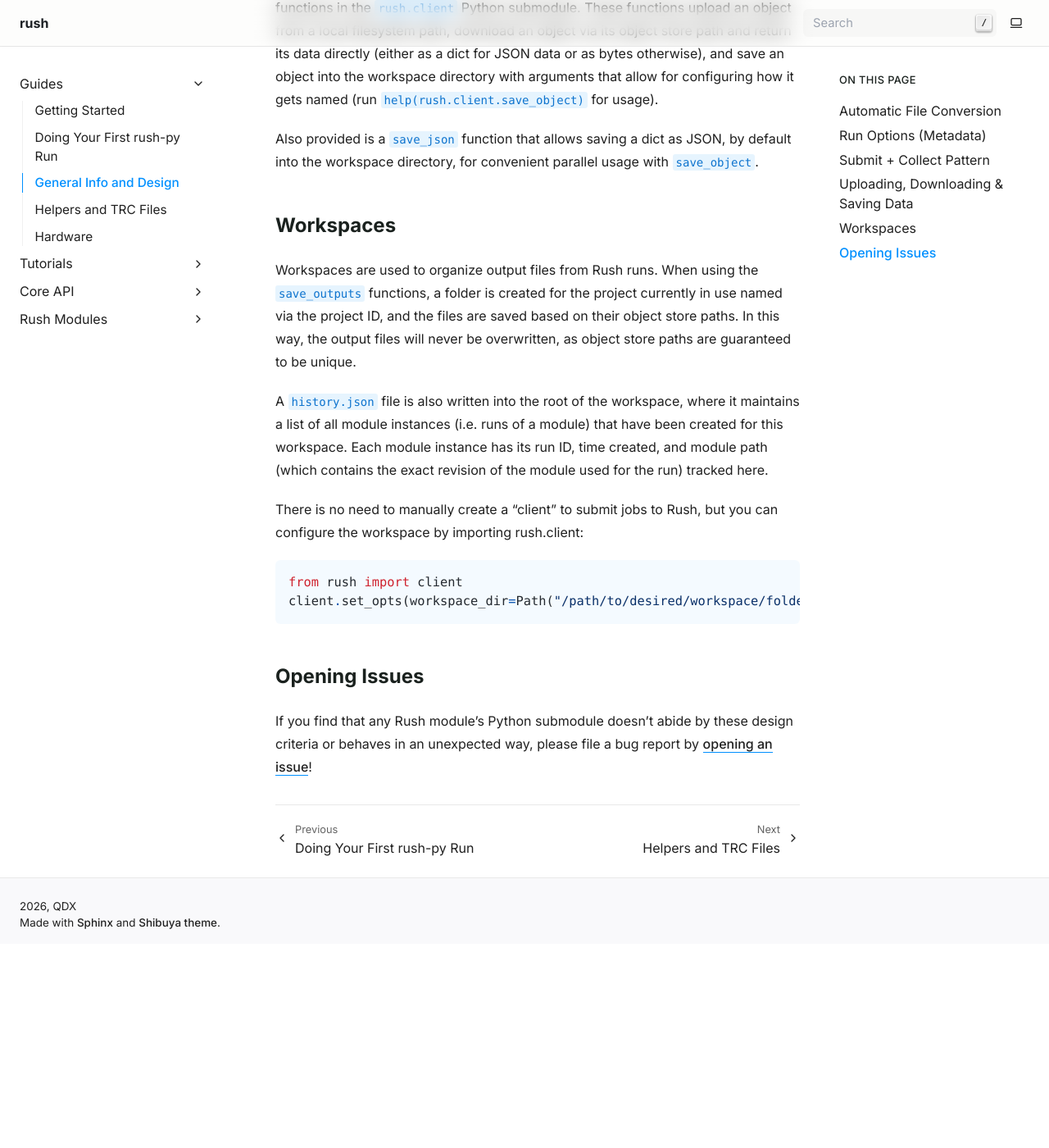
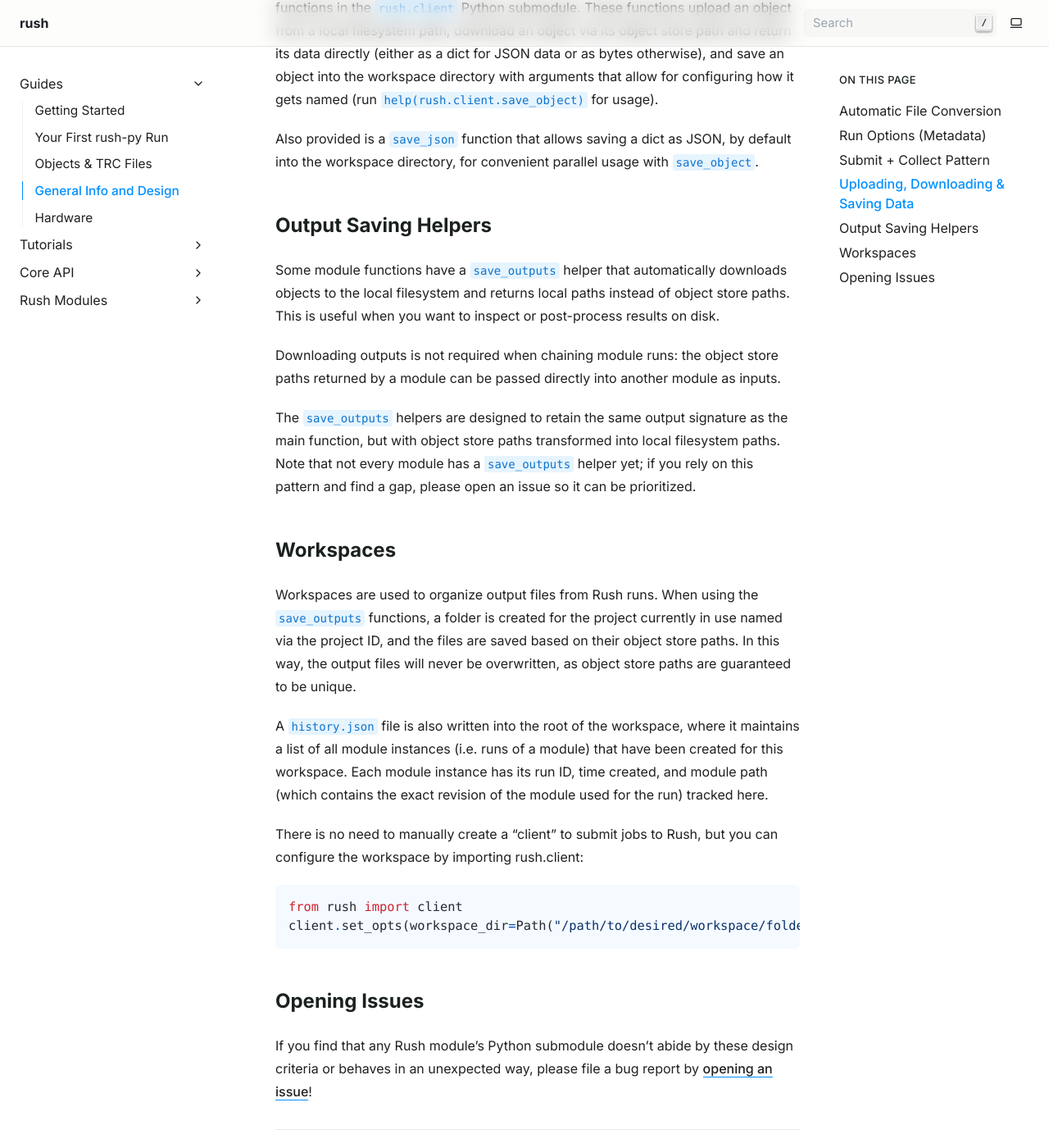
Before and after one commit to talo/rush-py, a Sphinx documentation site: the page built from docs/guides/04-general-info.md, in a window 1280 px wide and 1400 px high, scrolled down 1454 px. Shown: the whole window at 82% size. Built offline with Sphinx 7.4.7, drawn with Linux system fonts in a browser that asks for light colours; before the commit the page ends 2605 px from its top, so only the background shows below that; some of the changed text lies outside the part shown.

Commit message:
feat: add Object and TRC docs; clean up docstrings and doc layout

```diff
--- a/docs/guides.rst
+++ b/docs/guides.rst
@@ -6,6 +6,6 @@ Guides
 
    guides/01-getting-started
    guides/02-first-run
-   guides/03-general-info
-   guides/04-helpers-and-trc-files
+   guides/03-objects-and-trc-files
+   guides/04-general-info
    guides/05-hardware
--- a/docs/guides/02-first-run.md
+++ b/docs/guides/02-first-run.md
@@ -1,4 +1,4 @@
-# Doing Your First rush-py Run
+# Your First rush-py Run
 
 ## Background Info: Rush Modules
 
--- a/docs/guides/03-general-info.md
+++ b/docs/guides/04-general-info.md
@@ -27,6 +27,20 @@ The rush-py client provides `upload_object`, `download_object`, and `save_object
 
 Also provided is a `save_json` function that allows saving a dict as JSON, by default into the workspace directory, for convenient parallel usage with `save_object`.
 
+## Output Saving Helpers
+
+Some module functions have a `save_outputs` helper that automatically downloads
+objects to the local filesystem and returns local paths instead of object store
+paths. This is useful when you want to inspect or post-process results on disk.
+
+Downloading outputs is not required when chaining module runs: the object store
+paths returned by a module can be passed directly into another module as inputs.
+
+The `save_outputs` helpers are designed to retain the same output signature as
+the main function, but with object store paths transformed into local filesystem
+paths. Note that not every module has a `save_outputs` helper yet; if you rely
+on this pattern and find a gap, please open an issue so it can be prioritized.
+
 ## Workspaces
 Workspaces are used to organize output files from Rush runs. When using the `save_outputs` functions, a folder is created for the project currently in use named via the project ID, and the files are saved based on their object store paths. In this way, the output files will never be overwritten, as object store paths are guaranteed to be unique.
 
```
Also changed, not shown: docs/guides/03-objects-and-trc-files.md (added, +60 -0 lines), docs/guides/04-helpers-and-trc-files.md (deleted, +0 -40 lines), 4 other files.
